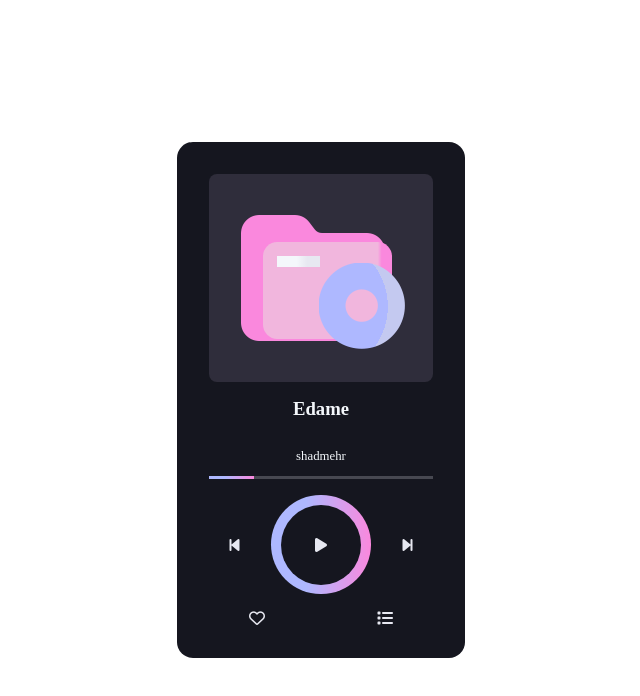
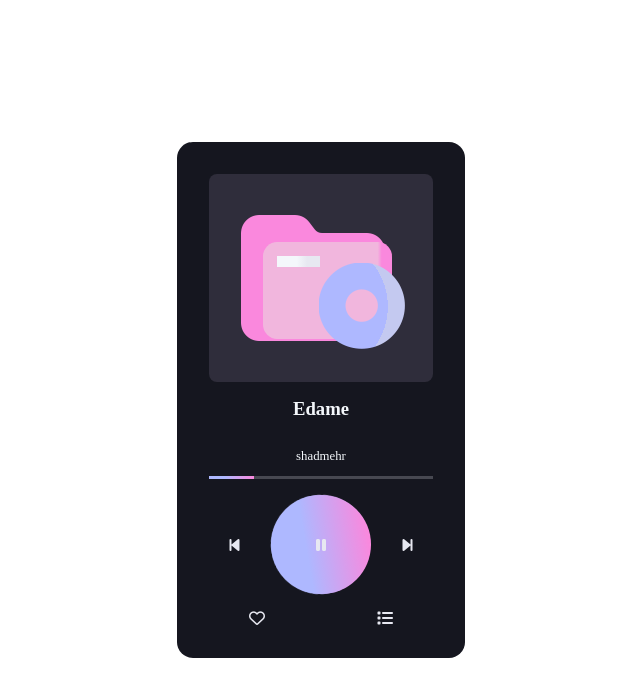
Before and after one commit to Sepidebri/music-player, a plain HTML site: page index.html in a window 1280 px wide. Both pictures are taken after a click on the element 640 px from the left and 544 px from the top of the page. Shown: the whole page, without its empty margins (319-959 px from the left). Drawn offline with Linux system fonts and the light colour scheme.

Commit message:
Add play and pause function and spin matched to play and pause

```diff
--- a/app.js
+++ b/app.js
@@ -0,0 +1,48 @@
+const playsongBtn = document.querySelector(".circle-inner");
+const audio = document.querySelector("audio");
+const iconPlayPause = document.querySelector(".play-pause");
+const spinCircle = document.querySelector(".circle-outer");
+const slidingTagLiAfterStyle = document.createElement("style");
+
+playsongBtn.addEventListener("click", () => {
+  try {
+    if (iconPlayPause.classList.contains("fa-play")) {
+      iconPlayPause.classList.remove("fa-play");
+      iconPlayPause.classList.add("fa-pause");
+
+      slidingTagLiAfterStyle.innerHTML = `
+      .circle-outer::after{
+        display: block;
+        border-radius: 50%;
+        padding: 0.6em;
+        content:"";
+        position: absolute;
+        top: 0px;
+        left: 0px;
+        height: 100%;
+        width: 100%;
+         animation: spinner 1s infinite ;
+        background:var(--lilac-color);
+        background: linear-gradient(90deg, var(--lilac-color) 35%, var(--pink-color) 100%);
+    }
+      `;
+      document.head.appendChild(slidingTagLiAfterStyle);
+      playSong();
+    } else {
+      iconPlayPause.classList.remove("fa-pause");
+      iconPlayPause.classList.add("fa-play");
+      slidingTagLiAfterStyle.innerHTML = "";
+      pauseSong();
+    }
+  } catch (e) {
+    console.log(e);
+  }
+});
+
+function playSong() {
+  audio.play();
+}
+
+function pauseSong() {
+  audio.pause();
+}
--- a/index.html
+++ b/index.html
@@ -20,7 +20,10 @@
       <h3 class="name-music">Edame</h3>
       <p class="name-artist">shadmehr</p>
       <audio controls>
-        <source src="assets/musics/Voice 101.m4a" type="audio/x-m4a" />
+        <source
+          src="assets/musics/Arian Band - Gole Aftabgardoon.mp3"
+          type="audio/mp3"
+        />
       </audio>
       <div class="duration-container">
         <div class="duration-music">
@@ -31,7 +34,7 @@
         <i class="fa-solid fa-backward-step backward"></i>
         <div class="circle-outer">
           <div class="circle-inner">
-            <i class="fa-solid fa-play"></i>
+            <i class="fa-solid fa-play play-pause"></i>
           </div>
         </div>
         <i class="fa-solid fa-forward-step forward"></i>
--- a/style.css
+++ b/style.css
@@ -152,7 +152,8 @@ audio{
     background:var(--lilac-color);
     background: linear-gradient(90deg, var(--lilac-color) 35%, var(--pink-color) 100%);
 }
-.circle-outer::after{
+/* .circle-outer::after{
+    display: block;
     border-radius: 50%;
     padding: 0.6em;
     content:"";
@@ -161,10 +162,10 @@ audio{
     left: 0px;
     height: 100%;
     width: 100%;
-    /* animation: spinner 1s infinite ;
+    animation: spinner 1s infinite ;
     background:var(--lilac-color);
-    background: linear-gradient(90deg, var(--lilac-color) 35%, var(--pink-color) 100%);  */
-}
+    background: linear-gradient(90deg, var(--lilac-color) 35%, var(--pink-color) 100%);
+} */
 .circle-outer .circle-inner i{
     position: absolute;
     transform: translate(-50%, -50%);
```
Also changed, not shown: 1 other file.
